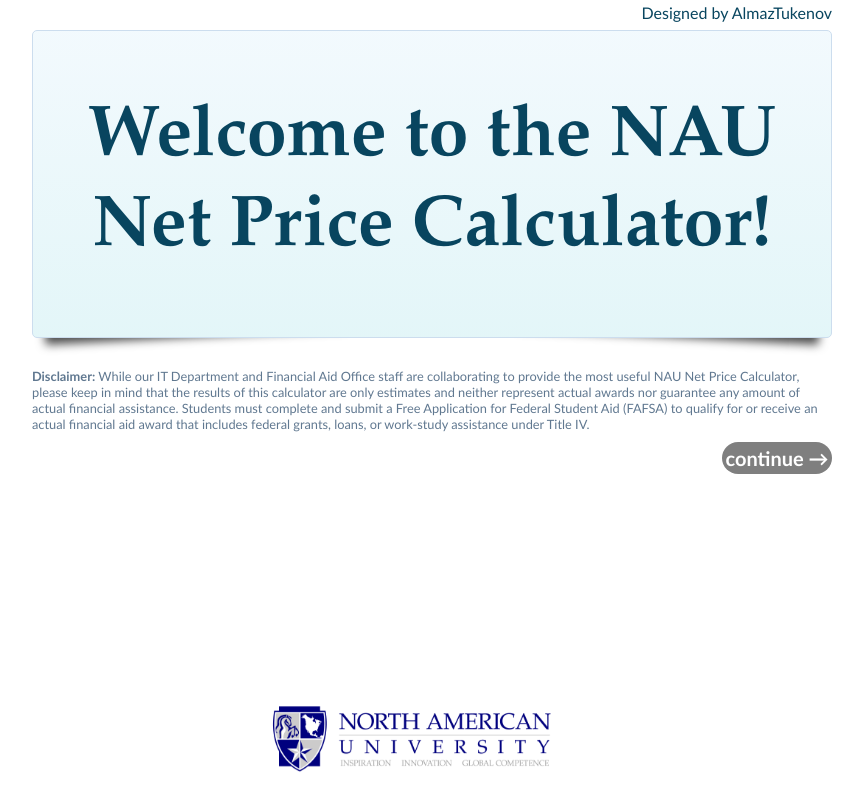
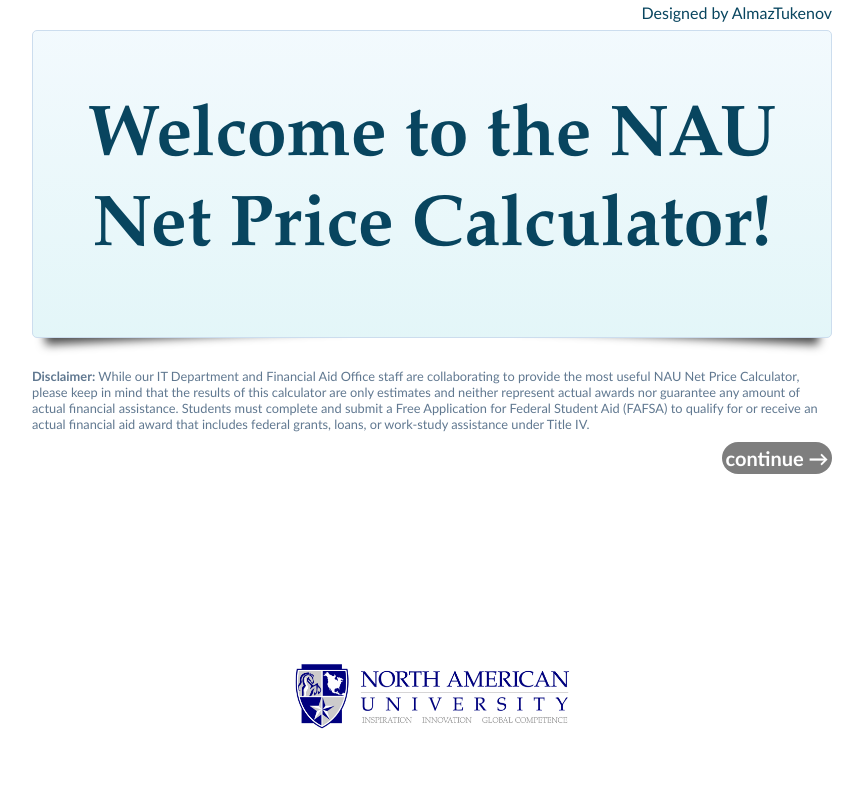
Before and after one commit to atukenov/NetPriceCalculatorNAU, a plain HTML site: page index.html in a window 1280 px wide. Shown: the top 800 px of the page, without its empty margins (208-1071 px from the left). Drawn offline with Linux system fonts and the light colour scheme.

Commit message:
Logo updated

```diff
--- a/index.html
+++ b/index.html
@@ -410,7 +410,7 @@
 							</div>
 						</div>
 						<div class="form-field">
-							<label for="i-parentIncomeTax" class="field-title">Income tax paid for 2013</label>
+							<label for="i-parentIncomeTax" class="field-title">Income tax paid for 2015</label>
 							$<input type="text" id="i-parentIncomeTax" name="parentIncomeTax" class="required number" minlength="1">
 						</div>
 					</div>
@@ -500,7 +500,7 @@
 							</div>
 						</div>
 						<div class="form-field">
-							<label for="i-studentIncomeTax" class="field-title">Income tax paid for 2013</label>
+							<label for="i-studentIncomeTax" class="field-title">Income tax paid for 2015</label>
 							$<input type="text" id="i-studentIncomeTax" name="studentIncomeTax" class="required number" minlength="1">
 						</div>
 					</div>
@@ -670,8 +670,10 @@
 		</div>
 
                 <div class="MANS">Designed by AlmazTukenov</div>
-                <a href="http://na.edu">
-	                <img src="Logo.png" class="NAU_logo">
+		<div>
+                <a href="https://www.na.edu">
+	                <img src="Logo.jpeg" class="NAU_logo">
 	            </a>
+		</div>
     </body>
 </html>
--- a/style.css
+++ b/style.css
@@ -13,11 +13,10 @@
 /* NAU Logo */
 
 img.NAU_logo {
-	position: fixed;
 	width: 300px;
 	height: auto;
-	top: 700px;
-	margin-left: 18%;
+	margin-top: 650px;
+	margin-left: 250px;
 }
 
 /* deck-container */
@@ -155,7 +154,7 @@
 	display: none;
 	color:#fff;
 	text-align:left;
-	font-size:12px;
+	font-size:10px;
 	z-index: 5;
 	font-weight: bold;
 
```
Also changed, not shown: Logo.jpeg (added), Logo.png (deleted), 1 other file.
